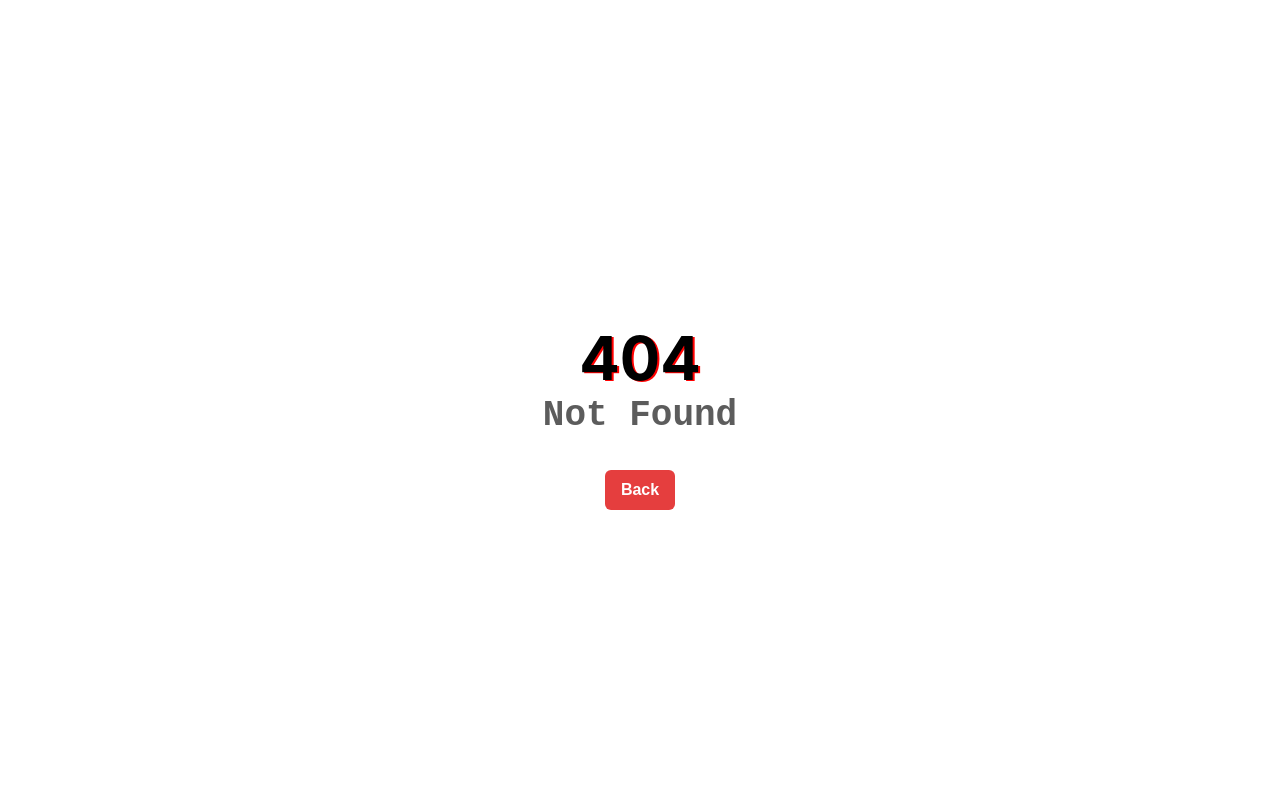
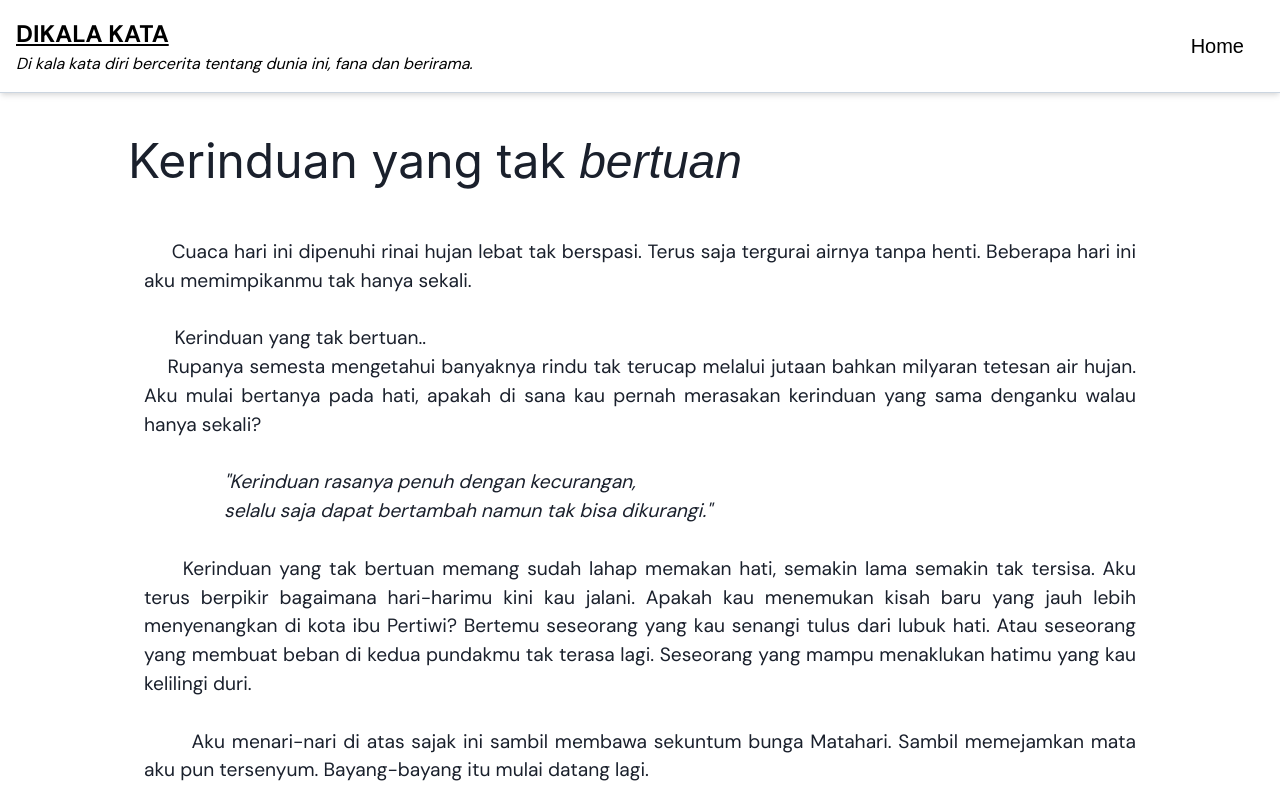
Before and after one commit to RafliEri/tulisam, a React (Create React App) app: page /kytb in a window 1280 px wide. Before the commit this address had no page. Shown: the top 800 px of the page. Built offline with nearby package versions, Linux system fonts and the light colour scheme.

Commit message:
inikomit

```diff
--- a/src/App.js
+++ b/src/App.js
@@ -3,6 +3,7 @@ import { Route } from "react-router-dom";
 import Home from "./Routes/Home";
 import Mfis from "./Routes/Mfis";
 import Awalm from "./Routes/Awalm";
+import Krndn from "./Routes/Kytb";
 import NotFound from "./Routes/NotFound";
 import { Routes } from "react-router-dom";
 
@@ -13,6 +14,7 @@ const App = () => {
         <Route exact path="/" element={<Home />} />
         <Route path="/mfis" element={<Mfis />} />
         <Route path="/awal" element={<Awalm />} />
+        <Route path="/kytb" element={<Krndn />} />
         <Route path="*" element={<NotFound />} />
       </Routes>
     </>
--- a/src/Routes/Home.jsx
+++ b/src/Routes/Home.jsx
@@ -53,6 +53,26 @@ const Home = () => {
             </Link>
           </RouteLink>
         </Box> */}
+          <Box
+            h="10rem"
+            boxShadow={"md"}
+            borderBottom={"1px"}
+            borderColor={"gray.300"}
+            display="flex"
+            justifyContent="center"
+            alignItems="center"
+            bg="white"
+            p={4}
+            mt={3}
+          >
+            <RouteLink to="/kytb">
+              <Link color={"black"}>
+                <Text fontSize={"2xl"} fontWeight={"bold"}>
+                  Kerinduan yang tak <em>bertuan</em>
+                </Text>
+              </Link>
+            </RouteLink>
+          </Box>
         </Box>
       </>
     </ChakraProvider>
--- /dev/null
+++ b/src/Routes/Kytb.jsx
@@ -0,0 +1,95 @@
+import { ChakraProvider, extendTheme, Box, Text } from "@chakra-ui/react";
+import NavBar from "../components/Navbar";
+import Footer from "../components/Footer";
+
+const theme = extendTheme({
+  fonts: {
+    body: "DM Sans, sans-serif",
+    heading: "DM Sans, sans-serif",
+  },
+});
+
+const Krndn = () => {
+  return (
+    <ChakraProvider theme={theme}>
+      <>
+        <NavBar />
+
+        <Box padding="2rem">
+          <Box
+            paddingX={{ base: "1rem", md: "3rem", lg: "6rem" }}
+            marginBottom="2rem"
+          >
+            <Text fontFamily="heading" fontSize={{ base: "2rem", md: "3rem" }}>
+              Kerinduan yang tak <em>bertuan</em>
+            </Text>
+            <br />
+            <Box
+              margin="1rem"
+              fontSize={{ base: "1rem", md: "1.2rem" }}
+              textAlign="justify"
+            >
+              <Text className="paragraf1" as="p" fontFamily="body">
+                &nbsp;&nbsp;&nbsp;&nbsp;&nbsp;Cuaca hari ini dipenuhi rinai
+                hujan lebat tak berspasi. Terus saja tergurai airnya tanpa
+                henti. Beberapa hari ini aku memimpikanmu tak hanya sekali.
+              </Text>
+              <br />
+              <Text className="paragraf2" as="p" fontFamily="body">
+                &nbsp;&nbsp;&nbsp;&nbsp;&nbsp;&nbsp;Kerinduan yang tak bertuan..{" "}
+                <br />
+                &nbsp;&nbsp;&nbsp;&nbsp;Rupanya semesta mengetahui banyaknya
+                rindu tak terucap melalui jutaan bahkan milyaran tetesan air
+                hujan. Aku mulai bertanya pada hati, apakah di sana kau pernah
+                merasakan kerinduan yang sama denganku walau hanya sekali?
+              </Text>{" "}
+              <br />
+              <Text
+                className="kalimat"
+                as="p"
+                fontSize={{ base: "0.8rem", md: "1.2rem" }}
+                paddingLeft={{ base: "0.5rem", md: "5rem" }}
+                paddingRight={{ base: "0.5rem", md: "3rem" }}
+                fontFamily="body"
+                fontStyle="italic"
+              >
+                "Kerinduan rasanya penuh dengan kecurangan, <br /> selalu saja
+                dapat bertambah namun tak bisa dikurangi."
+              </Text>
+              <br />
+              <Text className="paragraf3" as="p" fontFamily="body">
+                &nbsp;&nbsp;&nbsp;&nbsp;&nbsp;Kerinduan yang tak bertuan memang
+                sudah lahap memakan hati, semakin lama semakin tak tersisa. Aku
+                terus berpikir bagaimana hari-harimu kini kau jalani. Apakah kau
+                menemukan kisah baru yang jauh lebih menyenangkan di kota ibu
+                Pertiwi? Bertemu seseorang yang kau senangi tulus dari lubuk
+                hati. Atau seseorang yang membuat beban di kedua pundakmu tak
+                terasa lagi. Seseorang yang mampu menaklukan hatimu yang kau
+                kelilingi duri.
+              </Text>
+              <br />
+              <Text className="paragraf5" as="p" fontFamily="body">
+                &nbsp;&nbsp;&nbsp;&nbsp;&nbsp;&nbsp; Aku menari-nari di atas
+                sajak ini sambil membawa sekuntum bunga Matahari. Sambil
+                memejamkan mata aku pun tersenyum. Bayang-bayang itu mulai
+                datang lagi.
+              </Text>{" "}
+              <br />
+              <Text className="paragraf6" as="p" fontFamily="body">
+                &nbsp;&nbsp;&nbsp;&nbsp;&nbsp;&nbsp;Kerinduan tak bertuan. Rasa
+                ini akan terus kubawa dalam hati. Sambil menjalani hari seolah
+                tak sabar menunggu semesta mempertemukan lagi. Potongan momen
+                manis yang kusimpan ini hanya aku dan kau yang bisa{" "}
+                <em>memahami</em>.
+              </Text>{" "}
+              <br />
+            </Box>
+          </Box>
+        </Box>
+        <Footer />
+      </>
+    </ChakraProvider>
+  );
+};
+
+export default Krndn;
--- a/src/Routes/Mfis.jsx
+++ b/src/Routes/Mfis.jsx
@@ -14,7 +14,7 @@ const Mfis = () => {
     <ChakraProvider theme={theme}>
       <>
         <NavBar />
-        <audio src="audio/sound.mp3" autoPlay loop></audio>
+
         <Box padding="2rem">
           <Box
             paddingX={{ base: "1rem", md: "3rem", lg: "6rem" }}
```
